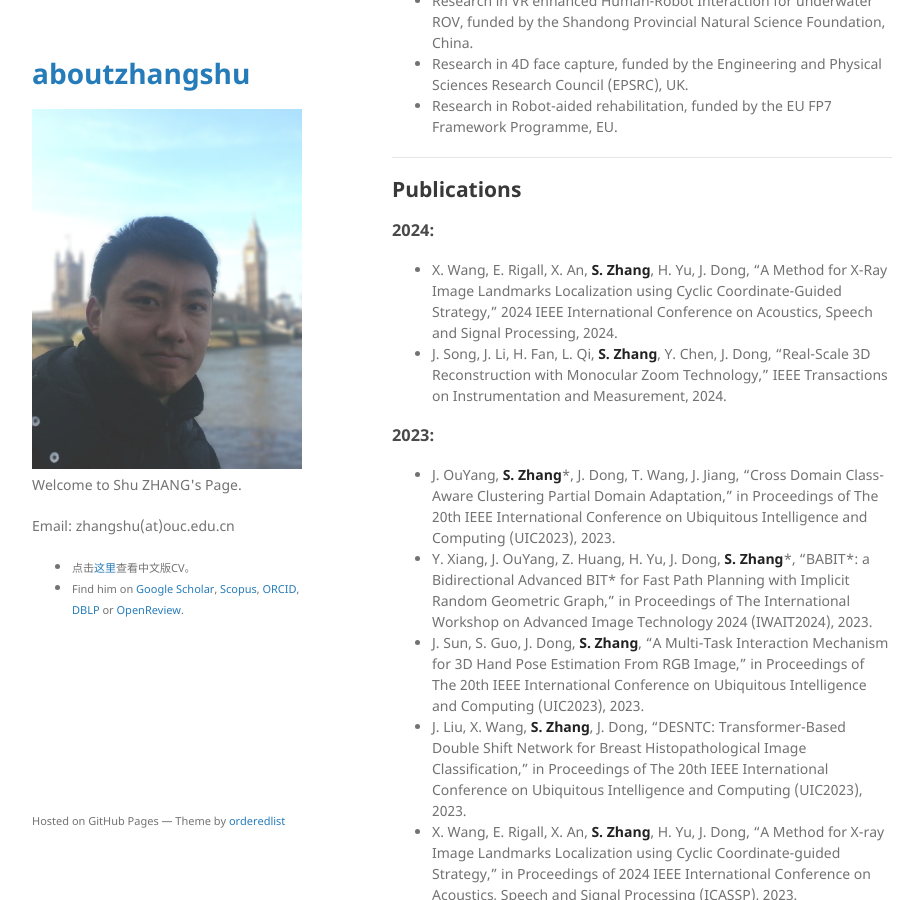
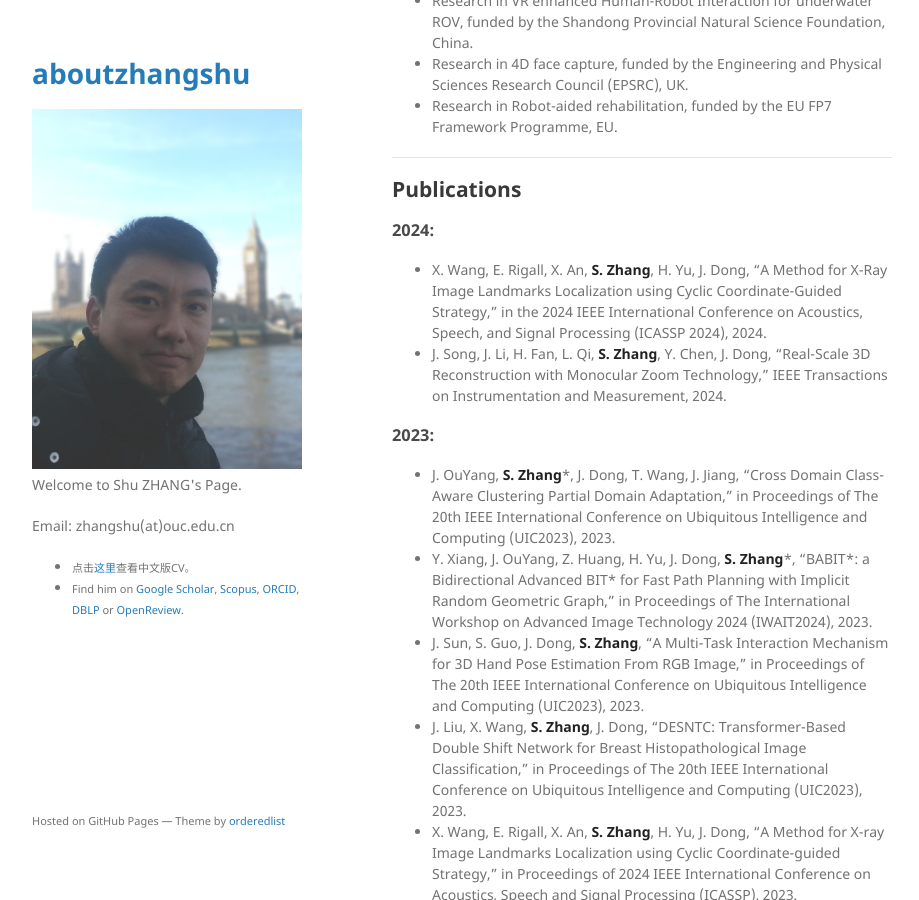
Before and after one commit to jackyspeed/aboutzhangshu, a Jekyll site: the page built from index.md, in a window 1280 px wide and 900 px high, scrolled down 1424 px. Shown: the whole window, without its empty margins (178-1097 px from the left). Built offline with Jekyll 4.4.1, drawn with Linux system fonts in a browser that asks for light colours; our own code applies the rules of GitHub Pages for plain Markdown files.

Commit message:
Update index.md

```diff
--- a/index.md
+++ b/index.md
@@ -64,7 +64,7 @@ Shu Zhang is currently an Associate Professor and Postgraduate supervisor at Oce
 
 ### 2024:
 
-- X. Wang, E. Rigall, X. An, **S. Zhang**, H. Yu, J. Dong, "A Method for X-Ray Image Landmarks Localization using Cyclic Coordinate-Guided Strategy," 2024 IEEE International Conference on Acoustics, Speech and Signal Processing, 2024.
+- X. Wang, E. Rigall, X. An, **S. Zhang**, H. Yu, J. Dong, "A Method for X-Ray Image Landmarks Localization using Cyclic Coordinate-Guided Strategy," in the 2024 IEEE International Conference on Acoustics, Speech, and Signal Processing (ICASSP 2024), 2024.
 - J. Song, J. Li, H. Fan, L. Qi, **S. Zhang**, Y. Chen, J. Dong, "Real-Scale 3D Reconstruction with Monocular Zoom Technology," IEEE Transactions on Instrumentation and Measurement, 2024.
 
 ### 2023:
```
